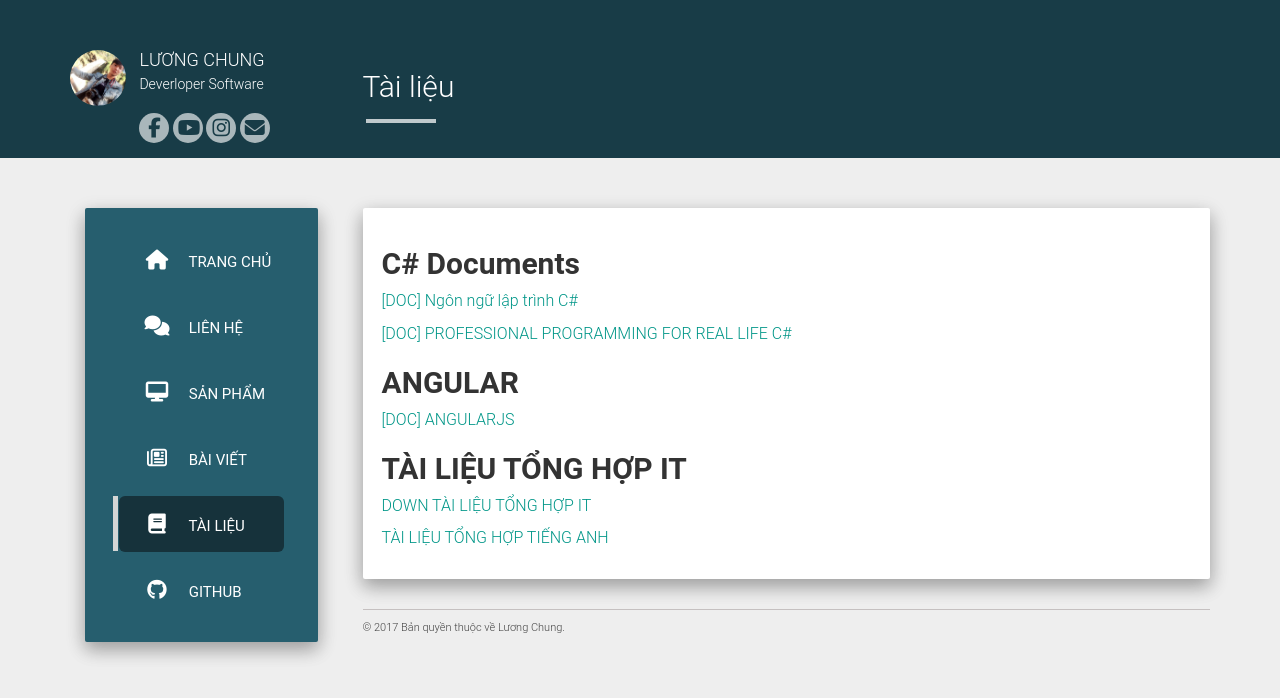
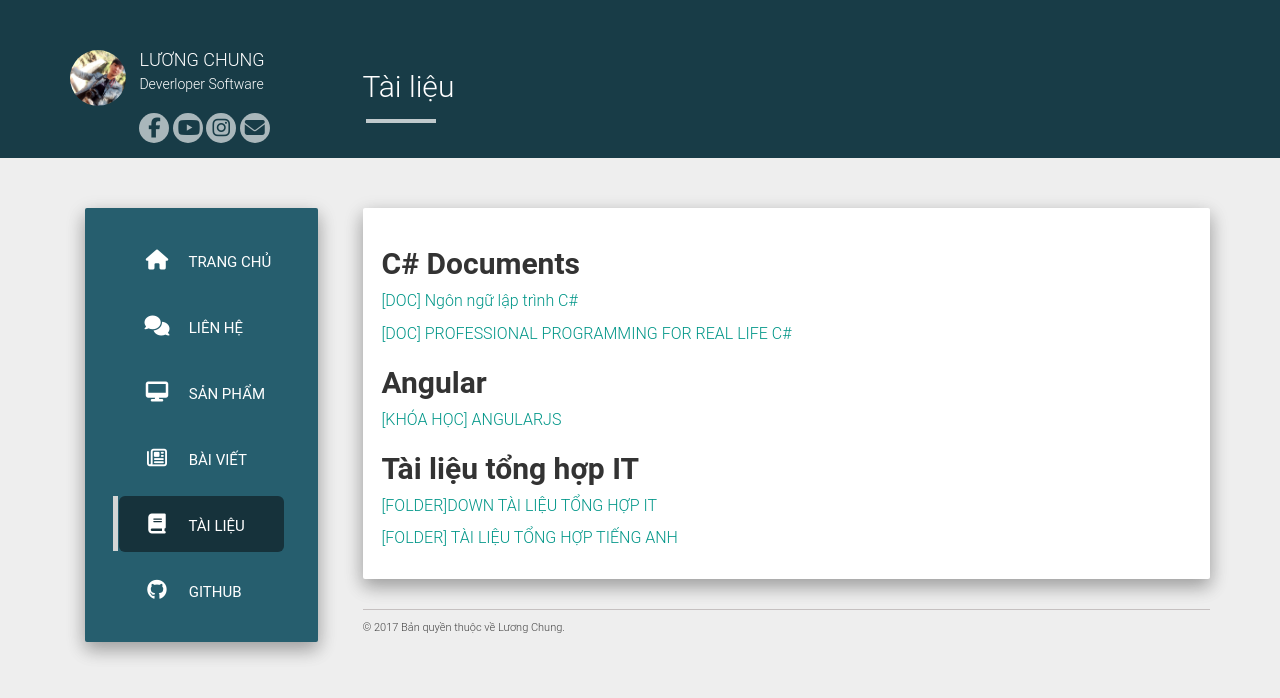
Before and after one commit to luongchung/luongchung.github.io, a Jekyll site: the page built from tailieu.md, in a window 1280 px wide. Shown: the top 698 px of the page. Built offline with Jekyll 4.4.1, drawn with Linux system fonts in a browser that asks for light colours; nearby versions of some CDN libraries.

Commit message:
Update pages

```diff
--- a/tailieu.md
+++ b/tailieu.md
@@ -12,17 +12,17 @@ permalink: /tailieu/
 <a href="https://luongchung.github.io/doc/PROFESSIONALCsharp.pdf">[DOC] PROFESSIONAL PROGRAMMING FOR REAL LIFE C# </a>
 <BR>
 
-<h2><b>ANGULAR</b></h2>
+<h2><b>Angular</b></h2>
 <a href="https://drive.google.com/drive/folders/12soFdhKeBZ5-pDZwhyvZNSquVLJx9B7m?usp=sharing">
-[DOC] ANGULARJS </a>
+[KHÓA HỌC] ANGULARJS </a>
 <BR>
 
 
-<h2><b>TÀI LIỆU TỔNG HỢP IT</b></h2>
+<h2><b>Tài liệu tổng hợp IT</b></h2>
 <a href="https://drive.google.com/drive/folders/0B0_8KhDA4TFyTkRORnA1UFk1dzQ?usp=sharing">
-DOWN TÀI LIỆU TỔNG HỢP IT </a>
+[FOLDER]DOWN TÀI LIỆU TỔNG HỢP IT </a>
 <BR>
 
 <a href="https://drive.google.com/drive/folders/0ByWO0aO1eI_MN1BEd3VNRUZENkU?usp=sharing">
-TÀI LIỆU TỔNG HỢP TIẾNG ANH </a>
+[FOLDER] TÀI LIỆU TỔNG HỢP TIẾNG ANH </a>
 <BR>
```
